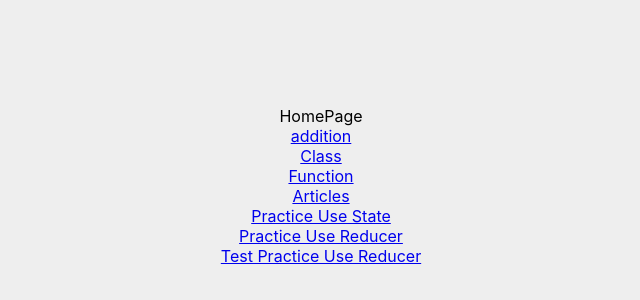
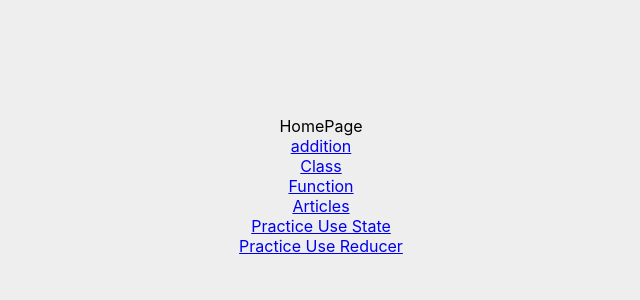
Before and after one commit to bchdid/hello-hooks, a React (Create React App) app: page / in a window 1280 px wide. Shown: the part 214-514 px from the top of the page, without its empty margins (319-959 px from the left). Built offline with nearby package versions, Linux system fonts and the light colour scheme.

Commit message:
minor fixes

```diff
--- a/src/App.js
+++ b/src/App.js
@@ -1,14 +1,14 @@
 import React from 'react';
 import { BrowserRouter, Switch, Route } from 'react-router-dom';
+
+import Articles from "./screens/articles/Articles";
+import Addition from "./screens/addition/Addition";
 import MainComp from "./screens/mainComponent/MainComp";
-import Addition from "./screens/addition/Addition";
+import CenterElements from "./hoc/centerElements/CenterElements";
+import FirstClassComponent from "./screens/classComponent/FirstClassComponent";
 import FirstFunctionComponent from "./screens/functionComponent/FirstFunctionComponent";
-import FirstClassComponent from "./screens/classComponent/FirstClassComponent";
-import Articles from "./screens/articles/Articles";
-import CenterElements from "./hoc/centerElements/CenterElements";
 import PracticeUseState from "./screens/stateManagement/paracticeUseState/PracticeUseState";
 import PracticeUseReducer from "./screens/stateManagement/paracticeUseReducer/PracticeUseReducer";
-import TestUseReducer from "./screens/stateManagement/testUseReducer/TestUseReducer";
 
 /**
  * Main App
@@ -46,11 +46,6 @@ const App = () => {
                         <PracticeUseReducer />
                     </CenterElements>
                 </Route>
-                <Route exact path="/testPracticeUseReducer">
-                    <CenterElements>
-                        <TestUseReducer />
-                    </CenterElements>
-                </Route>
                 <Route exact path="*">
                     error
                 </Route>
--- a/src/screens/mainComponent/MainComp.js
+++ b/src/screens/mainComponent/MainComp.js
@@ -43,11 +43,6 @@ const MainComp = () => {
                     Practice Use Reducer
                 </a>
             </div>
-            <div>
-                <a href="#fake" onClick={goToCom("testPracticeUseReducer")}>
-                   Test Practice Use Reducer
-                </a>
-            </div>
         </>
 
     )
--- a/src/screens/stateManagement/paracticeUseReducer/PracticeUseReducer.js
+++ b/src/screens/stateManagement/paracticeUseReducer/PracticeUseReducer.js
@@ -14,7 +14,7 @@ export const initState = {
  */
 const PracticeUseReducer = () => {
 
-    const [state, dispatch] = useReducer(reducer, initState);
+    const [state, dispatch] = useReducer(reducer, initState, undefined);
 
     return (
         <>
```
